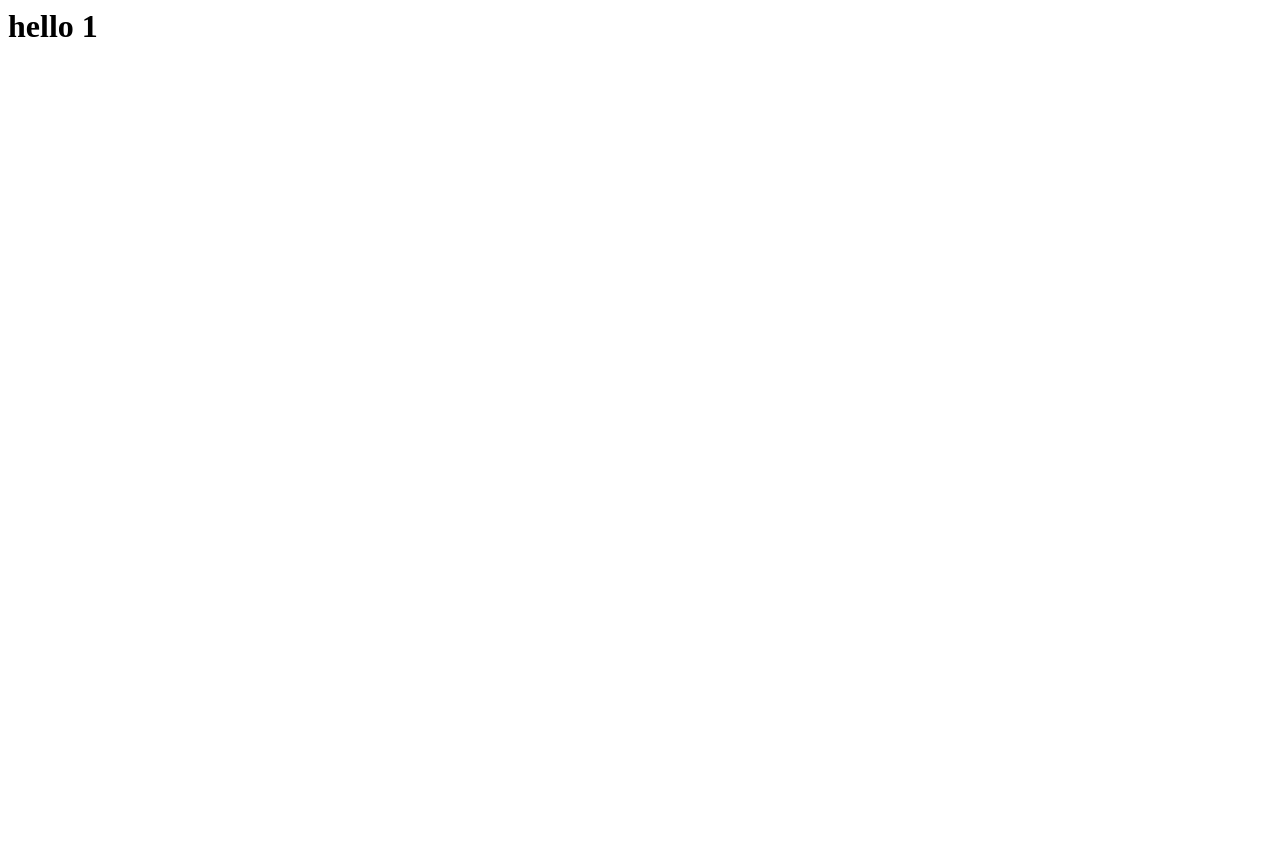
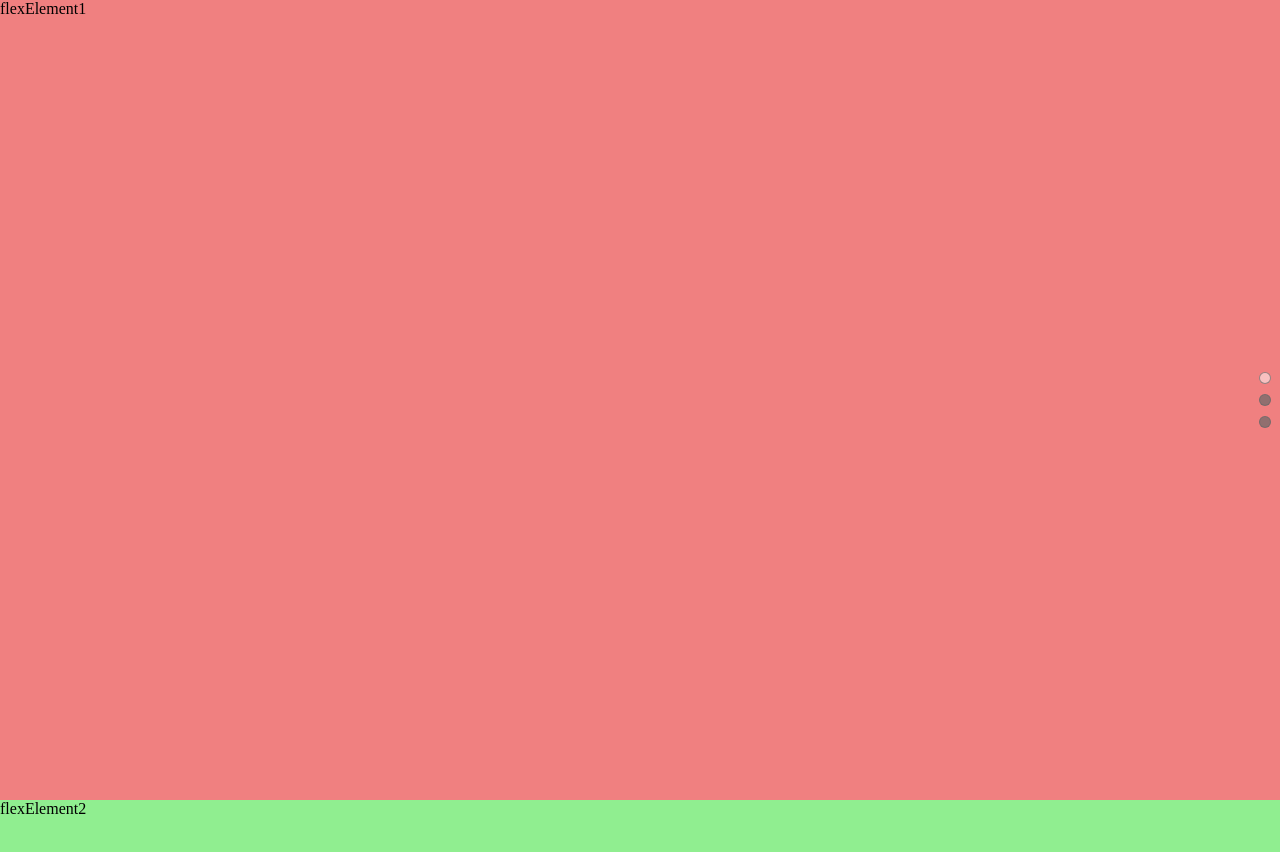
Before and after one commit to Ray1413/javascript-practice, a plain HTML site: page index.html in a window 1280 px wide. Shown: the top 852 px of the page. Before the commit the page ends 800 px from the top, so only its background shows below. Drawn offline with Linux system fonts and the light colour scheme.

Commit message:
Add files via upload

```diff
--- a/index.html
+++ b/index.html
@@ -1 +1,146 @@
-<h1>hello 1</h1>
+<!DOCTYPE html>
+<html lang="en">
+
+<head>
+    <meta charset="UTF-8">
+    <meta name="viewport" content="width=device-width, initial-scale=1.0">
+    <title>Flex Box</title>
+
+    <style>
+        html,
+        body {
+            margin: 0;
+            padding: 0;
+            scroll-behavior: smooth;
+        }
+
+        .flexBox {
+            display: flex;
+            flex-direction: column;
+            background-color: lightgrey;
+        }
+
+        #f1 {
+            height: 100px;
+            background-color: lightcoral;
+        }
+
+        #f2 {
+            height: 100px;
+            background-color: lightgreen;
+        }
+
+        #f3 {
+            height: 100px;
+            background-color: lightyellow;
+        }
+
+        .flexBox>* {
+            flex-basis: 100vh
+        }
+
+        .indicators {
+            display: flex;
+            flex-direction: column;
+            width: 20px;
+            align-items: center;
+            position: fixed;
+            top: 50%;
+            margin-top: -33px;
+            right: 5px;
+        }
+
+        .indicators a {
+            margin: 5px;
+            border-radius: 50px;
+        }
+
+        .indica {
+            border: 1px solid rgba(104, 104, 104, 0.7);
+            width: 10px;
+            height: 10px;
+            border-radius: 50%;
+            background-color: rgba(104, 104, 104, 0.7);
+        }
+
+        /* .indica:hover {
+            background-color: rgba(255, 255, 255, 0.5);
+        } */
+
+        .indica-active {
+            background-color: rgba(255, 255, 255, 0.5);
+        }
+
+        ul,
+        li {
+            border: 1px solid black;
+        }
+    </style>
+    <script>
+        window.onload = function () {
+            let indicators = document.querySelectorAll(".indica");
+            const activeIndica = function (element) {
+                element.classList.add('indica-active');
+            };
+            const clearIndica = function () {
+                indicators.forEach(element => {
+                    element.classList.remove('indica-active');
+                });
+            };
+            indicators.forEach(element => {
+                element.addEventListener("click", function () {
+                    clearIndica();
+                    activeIndica(this);
+                })
+            });
+
+            let currPos = 'f1';
+            let f1Top = document.querySelector('#f1').offsetTop;
+            let f2Top = document.querySelector('#f2').offsetTop;
+            let f3Top = document.querySelector('#f3').offsetTop;
+
+            window.addEventListener('scroll', function(e) {
+                let windowPos = window.scrollY;
+                if(currPos !== 'f1' && (f1Top-windowPos < 50 && f1Top-windowPos > -50)){
+                    currPos = 'f1';
+                    clearIndica();
+                    activeIndica(document.querySelectorAll('.indicators a')[0]);
+                }
+
+                if(currPos !== 'f2' && (f2Top-windowPos < 50 && f2Top-windowPos > -50)){
+                    currPos = 'f2';
+                    clearIndica();
+                    activeIndica(document.querySelectorAll('.indicators a')[1]);
+                }
+
+                if(currPos !== 'f3' && (f3Top-windowPos < 50 && f3Top-windowPos > -50)){
+                    currPos = 'f3';
+                    clearIndica();
+                    activeIndica(document.querySelectorAll('.indicators a')[2]);
+                }
+            });
+
+            window.addEventListener('resize', function(e) {
+                f1Top = document.querySelector('#f1').offsetTop;
+                f2Top = document.querySelector('#f2').offsetTop;
+                f3Top = document.querySelector('#f3').offsetTop;
+            });
+        }
+    </script>
+</head>
+
+<body>
+    <div class="indicators">
+        <a href="#f1" class="indica indica-active"></a>
+        <a href="#f2" class="indica"></a>
+        <a href="#f3" class="indica"></a>
+    </div>
+
+    <div class="flexBox">
+        <div id="f1" class="flexElement">flexElement1</div>
+        <div id="f2" class="flexElement">flexElement2</div>
+        <div id="f3" class="flexElement">flexElement3</div>
+    </div>
+</body>
+
+</html>
```
